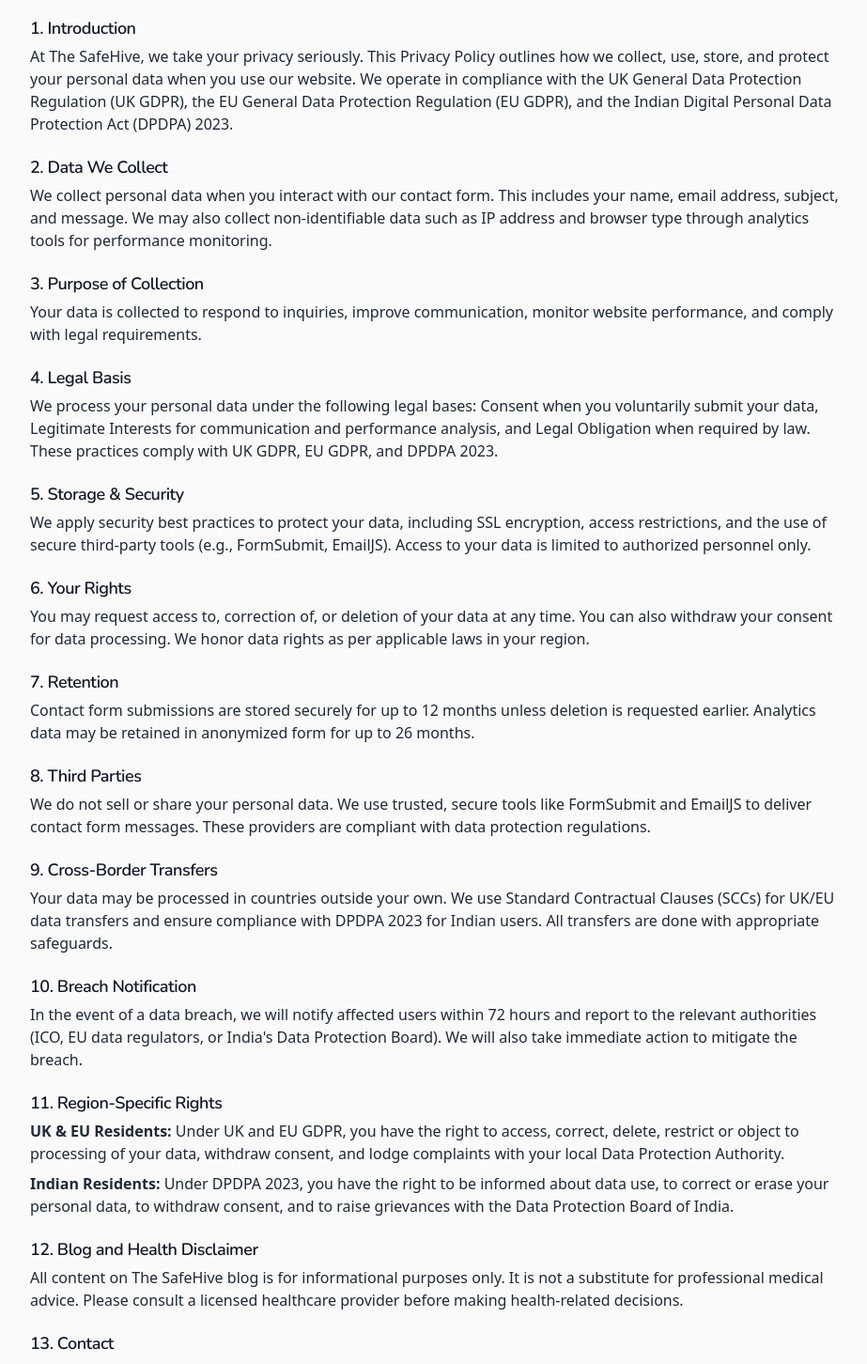
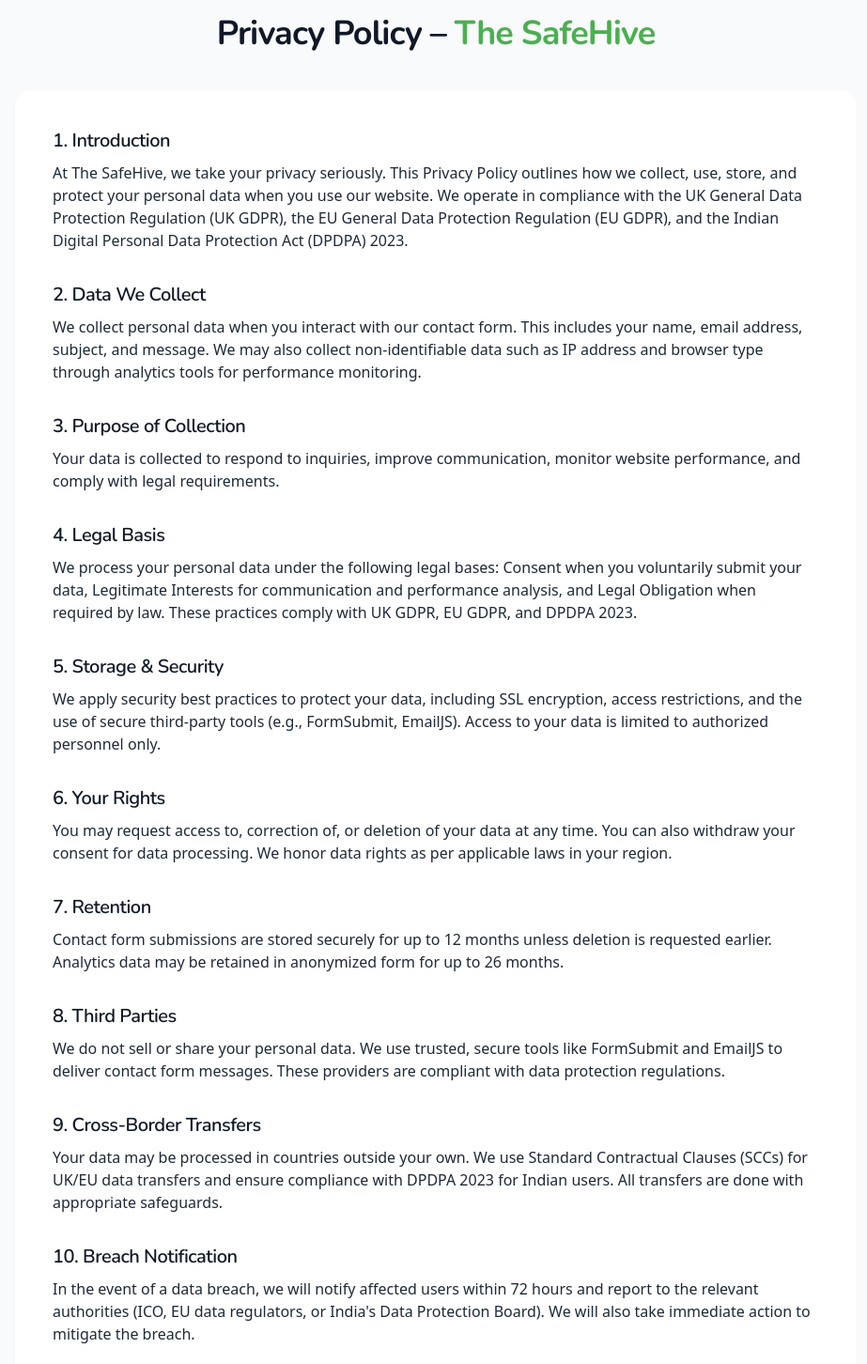
Before and after one commit to Bharathkumar1522/Thesafehive, a React (Vite) app: page /privacy-policy in a window 1280 px wide. Shown: the part 80-1532 px from the top of the page at 94% size, without its empty margins (176-1099 px from the left). Built offline with nearby package versions, Linux system fonts and the light colour scheme; a web font is replaced by a local one.

Commit message:
Enhance all three legal pages

```diff
--- /dev/null
+++ b/src/components/LegalPage.tsx
@@ -0,0 +1,69 @@
+import React from 'react';
+
+interface TocItem {
+  label: string;
+  href: string; // e.g., '#introduction'
+}
+
+interface LegalPageProps {
+  title: string;
+  children: React.ReactNode;
+  description?: string;
+  toc?: TocItem[]; // optional table of contents
+}
+
+function HighlightBrand({ text }: { text: string }) {
+  // Replace occurrences of The SafeHive or TheSafeHive with a green span
+  const parts = text.split(/(The\s?SafeHive)/g);
+  return (
+    <>
+      {parts.map((part, i) =>
+        part.match(/^The\s?SafeHive$/) ? (
+          <span key={i} className="text-green-600">{part}</span>
+        ) : (
+          <React.Fragment key={i}>{part}</React.Fragment>
+        )
+      )}
+    </>
+  );
+}
+
+export default function LegalPage({ title, children, description, toc }: LegalPageProps) {
+  return (
+    <section className="py-16 md:py-24 bg-gray-50">
+      <div className="container mx-auto px-4">
+        <div className="max-w-4xl mx-auto">
+          <header className="text-center mb-8 md:mb-10">
+            <h1 className="text-3xl md:text-4xl font-heading font-bold text-gray-900 mb-3">
+              <HighlightBrand text={title} />
+            </h1>
+            {description && (
+              <p className="text-base md:text-lg text-gray-600">{description}</p>
+            )}
+          </header>
+          {/* Optional anchor tag list */}
+          {/* {toc && toc.length > 0 && (
+            <nav aria-label="Table of contents" className="mb-6 md:mb-8">
+              <div className="bg-white rounded-xl shadow-sm p-4 md:p-5">
+                <h2 className="text-base md:text-lg font-semibold text-gray-900 mb-3">On this page</h2>
+                <ul className="list-disc pl-5 space-y-1 text-gray-700">
+                  {toc.map((item) => (
+                    <li key={item.href}>
+                      <a href={item.href} className="text-blue-600 hover:underline">
+                        {item.label}
+                      </a>
+                    </li>
+                  ))}
+                </ul>
+              </div>
+            </nav>
+          )} */}
+
+          <div className="bg-white rounded-2xl shadow-sm p-6 md:p-10 text-gray-800">
+            {children}
+          </div>
+        </div>
+      </div>
+    </section>
+  );
+}
--- /dev/null
+++ b/src/components/layout/LegalPage.tsx
@@ -0,0 +1,30 @@
+import React from 'react';
+
+interface LegalPageProps {
+  title: string;
+  children: React.ReactNode;
+  description?: string;
+}
+
+export default function LegalPage({ title, children, description }: LegalPageProps) {
+  return (
+    <section className="py-16 md:py-24 bg-gray-50">
+      <div className="container mx-auto px-4">
+        <div className="max-w-4xl mx-auto">
+          <header className="text-center mb-10 md:mb-12">
+            <h1 className="text-3xl md:text-4xl font-heading font-bold text-gray-900 mb-3">
+              {title}
+            </h1>
+            {description && (
+              <p className="text-base md:text-lg text-gray-600">{description}</p>
+            )}
+          </header>
+
+          <div className="bg-white rounded-2xl shadow-sm p-6 md:p-10 text-gray-800">
+            {children}
+          </div>
+        </div>
+      </div>
+    </section>
+  );
+}
--- a/src/pages/cookie-policy.tsx
+++ b/src/pages/cookie-policy.tsx
@@ -1,28 +1,37 @@
-// src/pages/CookiePolicy.tsx
 import React from "react";
+import LegalPage from "../components/LegalPage";
 
 export default function CookiePolicy() {
   return (
-    <div className="max-w-4xl mx-auto px-4 py-10 text-gray-800">
-      <h1 className="text-2xl font-semibold mb-6 text-center">Cookie Policy – The SafeHive</h1>
-
-      <section className="mb-6">
-        <h2 className="text-lg font-medium mb-1">1. Purpose and Scope</h2>
+    <LegalPage
+      title="Cookie Policy – The SafeHive"
+      toc={[
+        { label: "1. Purpose and Scope", href: "#purpose-and-scope" },
+        { label: "2. Consent Requirements", href: "#consent-requirements" },
+        { label: "3. Cookie Banner & Access", href: "#cookie-banner-and-access" },
+        { label: "4. What We Collect via Cookies", href: "#what-we-collect" },
+        { label: "5. Managing Cookies", href: "#managing-cookies" },
+        { label: "6. Record-Keeping and Compliance", href: "#record-keeping" },
+        { label: "7. India-Specific Compliance (DPDPA 2023)", href: "#india-specific" },
+      ]}
+    >
+      <section className="mb-8">
+        <h2 id="purpose-and-scope" className="scroll-mt-24 text-xl font-semibold text-gray-900 mb-2">1. Purpose and Scope</h2>
         <p>
           The SafeHive uses cookies and similar technologies to ensure a smooth and secure browsing experience,
           understand how visitors interact with our content, and make ongoing improvements to our website. Cookies are
           small files stored on your device that may be essential to site operation or optional depending on their use.
         </p>
-        <ul className="list-disc pl-5 mt-2">
+        <ul className="list-disc pl-5 mt-3 space-y-1">
           <li><strong>Essential Cookies</strong> – Necessary for core site functionality and security.</li>
           <li><strong>Non-Essential Cookies</strong> – Used for analytics, preferences, and performance insights. These require your consent.</li>
         </ul>
       </section>
 
-      <section className="mb-6">
-        <h2 className="text-lg font-medium mb-1">2. Consent Requirements</h2>
+      <section className="mb-8">
+        <h2 id="consent-requirements" className="scroll-mt-24 text-xl font-semibold text-gray-900 mb-2">2. Consent Requirements</h2>
         <p>We follow a consent-first approach in line with GDPR and DPDPA compliance.</p>
-        <ul className="list-disc pl-5 mt-2">
+        <ul className="list-disc pl-5 mt-3 space-y-1">
           <li>Non-essential cookies are only set after you provide explicit opt-in consent.</li>
           <li>You may choose to accept all, reject all, or manage preferences by category.</li>
           <li>No pre-selected options are used—your consent must be freely given.</li>
@@ -30,67 +39,67 @@ export default function CookiePolicy() {
         </ul>
       </section>
 
-      <section className="mb-6">
-        <h2 className="text-lg font-medium mb-1">3. Cookie Banner & Access</h2>
+      <section className="mb-8">
+        <h2 id="cookie-banner-and-access" className="scroll-mt-24 text-xl font-semibold text-gray-900 mb-2">3. Cookie Banner & Access</h2>
         <p>
           On your first visit, a cookie banner will appear to inform you about our cookie usage. It links directly to
-          this Cookie Policy and our{" "}
+          this Cookie Policy and our {" "}
           <a href="/privacy-policy" className="text-blue-600 underline">Privacy Policy</a>. The banner allows you to
           make informed choices about your cookie preferences.
         </p>
       </section>
 
-      <section className="mb-6">
-        <h2 className="text-lg font-medium mb-1">4. What We Collect via Cookies</h2>
+      <section className="mb-8">
+        <h2 id="what-we-collect" className="scroll-mt-24 text-xl font-semibold text-gray-900 mb-2">4. What We Collect via Cookies</h2>
         <p>Depending on your consent, the following data may be collected:</p>
-        <ul className="list-disc pl-5 mt-2">
+        <ul className="list-disc pl-5 mt-3 space-y-1">
           <li><strong>Essential Cookies</strong> – Session state, form security, load balancing, and preference storage (e.g., your cookie choice).</li>
           <li><strong>Functional Cookies</strong> – Language preferences, region selection, and accessibility settings.</li>
           <li><strong>Analytics Cookies</strong> – Anonymized usage statistics such as page views, bounce rates, and traffic sources (e.g., via Google Analytics).</li>
         </ul>
-        <p className="mt-2">
+        <p className="mt-3">
           If you decline non-essential cookies, essential cookies will still function to support website safety and accessibility,
           but no tracking or analytics will be performed.
         </p>
       </section>
 
-      <section className="mb-6">
-        <h2 className="text-lg font-medium mb-1">5. Managing Cookies</h2>
+      <section className="mb-8">
+        <h2 id="managing-cookies" className="scroll-mt-24 text-xl font-semibold text-gray-900 mb-2">5. Managing Cookies</h2>
         <p>You have full control over your cookie preferences:</p>
-        <ul className="list-disc pl-5 mt-2">
+        <ul className="list-disc pl-5 mt-3 space-y-1">
           <li>Adjust settings anytime via the on-site <strong>Cookie Settings</strong> link.</li>
           <li>Use your browser’s settings to block, delete, or restrict cookies.</li>
           <li>Note: Disabling certain cookies may impact site performance or accessibility.</li>
         </ul>
       </section>
 
-      <section className="mb-6">
-        <h2 className="text-lg font-medium mb-1">6. Record-Keeping and Compliance</h2>
+      <section className="mb-8">
+        <h2 id="record-keeping" className="scroll-mt-24 text-xl font-semibold text-gray-900 mb-2">6. Record-Keeping and Compliance</h2>
         <p>
           To comply with UK GDPR, EU GDPR, and India’s DPDPA 2023, we securely log and retain your cookie consent
           choices. This includes:
         </p>
-        <ul className="list-disc pl-5 mt-2">
+        <ul className="list-disc pl-5 mt-3 space-y-1">
           <li>Consent status (accepted, rejected, customized)</li>
           <li>Timestamp of action</li>
           <li>Browser and device type</li>
           <li>IP address (anonymized where applicable)</li>
         </ul>
-        <p className="mt-2">These records are used solely for legal compliance and not for tracking or profiling.</p>
+        <p className="mt-3">These records are used solely for legal compliance and not for tracking or profiling.</p>
       </section>
 
       <section>
-        <h2 className="text-lg font-medium mb-1">7. India-Specific Compliance (DPDPA 2023)</h2>
+        <h2 id="india-specific" className="scroll-mt-24 text-xl font-semibold text-gray-900 mb-2">7. India-Specific Compliance (DPDPA 2023)</h2>
         <p>
           As per the Digital Personal Data Protection Act 2023, any cookies that process personal data for Indian users—
           such as IP addresses, device IDs, or behavioral data—require informed user consent. We ensure that:
         </p>
-        <ul className="list-disc pl-5 mt-2">
+        <ul className="list-disc pl-5 mt-3 space-y-1">
           <li>Such data is not collected unless explicitly permitted.</li>
           <li>All processing is limited to the purpose shared at the time of consent.</li>
           <li>Users can withdraw cookie consent and request erasure of collected data at any time.</li>
         </ul>
       </section>
-    </div>
+    </LegalPage>
   );
 }
--- a/src/pages/privacy-policy.tsx
+++ b/src/pages/privacy-policy.tsx
@@ -1,83 +1,98 @@
-// src/pages/PrivacyPolicy.tsx
 import React from "react";
+import LegalPage from "../components/LegalPage";
 
 export default function PrivacyPolicy() {
   return (
-    <div className="max-w-4xl mx-auto px-4 py-10 text-gray-800">
-      <h1 className="text-2xl font-semibold mb-6 text-center">Privacy Policy – The SafeHive</h1>
-
-      <section className="mb-5">
-        <h2 className="text-lg font-medium mb-1">1. Introduction</h2>
+    <LegalPage
+      title="Privacy Policy – The SafeHive"
+      toc={[
+        { label: "1. Introduction", href: "#introduction" },
+        { label: "2. Data We Collect", href: "#data-we-collect" },
+        { label: "3. Purpose of Collection", href: "#purpose-of-collection" },
+        { label: "4. Legal Basis", href: "#legal-basis" },
+        { label: "5. Storage & Security", href: "#storage-and-security" },
+        { label: "6. Your Rights", href: "#your-rights" },
+        { label: "7. Retention", href: "#retention" },
+        { label: "8. Third Parties", href: "#third-parties" },
+        { label: "9. Cross-Border Transfers", href: "#cross-border-transfers" },
+        { label: "10. Breach Notification", href: "#breach-notification" },
+        { label: "11. Region-Specific Rights", href: "#region-specific-rights" },
+        { label: "12. Blog and Health Disclaimer", href: "#blog-and-health-disclaimer" },
+        { label: "13. Contact", href: "#contact" },
+      ]}
+    >
+      <section className="mb-8">
+        <h2 id="introduction" className="scroll-mt-24 text-xl font-semibold text-gray-900 mb-2">1. Introduction</h2>
         <p>
           At The SafeHive, we take your privacy seriously. This Privacy Policy outlines how we collect, use, store, and protect your personal data when you use our website. We operate in compliance with the UK General Data Protection Regulation (UK GDPR), the EU General Data Protection Regulation (EU GDPR), and the Indian Digital Personal Data Protection Act (DPDPA) 2023.
         </p>
       </section>
 
-      <section className="mb-5">
-        <h2 className="text-lg font-medium mb-1">2. Data We Collect</h2>
+      <section className="mb-8">
+        <h2 id="data-we-collect" className="scroll-mt-24 text-xl font-semibold text-gray-900 mb-2">2. Data We Collect</h2>
         <p>
           We collect personal data when you interact with our contact form. This includes your name, email address, subject, and message. We may also collect non-identifiable data such as IP address and browser type through analytics tools for performance monitoring.
         </p>
       </section>
 
-      <section className="mb-5">
-        <h2 className="text-lg font-medium mb-1">3. Purpose of Collection</h2>
+      <section className="mb-8">
+        <h2 id="purpose-of-collection" className="scroll-mt-24 text-xl font-semibold text-gray-900 mb-2">3. Purpose of Collection</h2>
         <p>
           Your data is collected to respond to inquiries, improve communication, monitor website performance, and comply with legal requirements.
         </p>
       </section>
 
-      <section className="mb-5">
-        <h2 className="text-lg font-medium mb-1">4. Legal Basis</h2>
+      <section className="mb-8">
+        <h2 id="legal-basis" className="scroll-mt-24 text-xl font-semibold text-gray-900 mb-2">4. Legal Basis</h2>
         <p>
           We process your personal data under the following legal bases: Consent when you voluntarily submit your data, Legitimate Interests for communication and performance analysis, and Legal Obligation when required by law. These practices comply with UK GDPR, EU GDPR, and DPDPA 2023.
         </p>
       </section>
 
-      <section className="mb-5">
-        <h2 className="text-lg font-medium mb-1">5. Storage & Security</h2>
+      <section className="mb-8">
+        <h2 id="storage-and-security" className="scroll-mt-24 text-xl font-semibold text-gray-900 mb-2">5. Storage & Security</h2>
         <p>
           We apply security best practices to protect your data, including SSL encryption, access restrictions, and the use of secure third-party tools (e.g., FormSubmit, EmailJS). Access to your data is limited to authorized personnel only.
         </p>
       </section>
 
-      <section className="mb-5">
-        <h2 className="text-lg font-medium mb-1">6. Your Rights</h2>
+      <section className="mb-8">
+        <h2 id="your-rights" className="scroll-mt-24 text-xl font-semibold text-gray-900 mb-2">6. Your Rights</h2>
         <p>
           You may request access to, correction of, or deletion of your data at any time. You can also withdraw your consent for data processing. We honor data rights as per applicable laws in your region.
         </p>
       </section>
 
-      <section className="mb-5">
-        <h2 className="text-lg font-medium mb-1">7. Retention</h2>
+      <section className="mb-8">
+        <h2 id="retention" className="scroll-mt-24 text-xl font-semibold text-gray-900 mb-2">7. Retention</h2>
         <p>
           Contact form submissions are stored securely for up to 12 months unless deletion is requested earlier. Analytics data may be retained in anonymized form for up to 26 months.
         </p>
       </section>
 
-      <section className="mb-5">
-        <h2 className="text-lg font-medium mb-1">8. Third Parties</h2>
+      <section className="mb-8">
+        <h2 id="third-parties" className="scroll-mt-24 text-xl font-semibold text-gray-900 mb-2">8. Third Parties</h2>
         <p>
           We do not sell or share your personal data. We use trusted, secure tools like FormSubmit and EmailJS to deliver contact form messages. These providers are compliant with data protection regulations.
         </p>
       </section>
 
-      <section className="mb-5">
-        <h2 className="text-lg font-medium mb-1">9. Cross-Border Transfers</h2>
+      <section className="mb-8">
+        <h2 id="cross-border-transfers" className="scroll-mt-24 text-xl font-semibold text-gray-900 mb-2">9. Cross-Border Transfers</h2>
         <p>
           Your data may be processed in countries outside your own. We use Standard Contractual Clauses (SCCs) for UK/EU data transfers and ensure compliance with DPDPA 2023 for Indian users. All transfers are done with appropriate safeguards.
         </p>
       </section>
 
-      <section className="mb-5">
-        <h2 className="text-lg font-medium mb-1">10. Breach Notification</h2>
+      <section className="mb-8">
+        <h2 id="breach-notification" className="scroll-mt-24 text-xl font-semibold text-gray-900 mb-2">10. Breach Notification</h2>
         <p>
           In the event of a data breach, we will notify affected users within 72 hours and report to the relevant authorities (ICO, EU data regulators, or India's Data Protection Board). We will also take immediate action to mitigate the breach.
         </p>
       </section>
 
-      <section className="mb-5">
-        <h2 className="text-lg font-medium mb-1">11. Region-Specific Rights</h2>
+      <section className="mb-8">
+        <h2 id="region-specific-rights" className="scroll-mt-24 text-xl font-semibold text-gray-900 mb-2">11. Region-Specific Rights</h2>
         <p className="mb-2">
           <strong>UK & EU Residents:</strong> Under UK and EU GDPR, you have the right to access, correct, delete, restrict or object to processing of your data, withdraw consent, and lodge complaints with your local Data Protection Authority.
         </p>
@@ -86,20 +101,20 @@ export default function PrivacyPolicy() {
         </p>
       </section>
 
-      <section className="mb-5">
-        <h2 className="text-lg font-medium mb-1">12. Blog and Health Disclaimer</h2>
+      <section className="mb-8">
+        <h2 id="blog-and-health-disclaimer" className="scroll-mt-24 text-xl font-semibold text-gray-900 mb-2">12. Blog and Health Disclaimer</h2>
         <p>
           All content on The SafeHive blog is for informational purposes only. It is not a substitute for professional medical advice. Please consult a licensed healthcare provider before making health-related decisions.
         </p>
       </section>
 
-      <section>
-        <h2 className="text-lg font-medium mb-1">13. Contact</h2>
+      <section className="mt-8">
+        <h2 id="contact" className="scroll-mt-24 text-xl font-semibold text-gray-900 mb-2">13. Contact</h2>
         <p>
           For any questions, concerns, or to exercise your privacy rights, please contact us at: <br />
-          <strong>Email:</strong> [Insert your privacy email]
+          <strong>Email:</strong> thesafehive2025@gmail.com
         </p>
       </section>
-    </div>
+    </LegalPage>
   );
 }
--- a/src/pages/terms-of-service.tsx
+++ b/src/pages/terms-of-service.tsx
@@ -1,13 +1,23 @@
-// src/pages/TermsOfService.tsx
 import React from "react";
+import LegalPage from "../components/LegalPage";
 
 export default function TermsOfService() {
   return (
-    <div className="max-w-4xl mx-auto px-4 py-10 text-gray-800">
-      <h1 className="text-2xl font-semibold mb-6 text-center">Terms of Service – The SafeHive</h1>
-
-      <section className="mb-5">
-        <h2 className="text-lg font-medium mb-1">1. Use of Website</h2>
+    <LegalPage
+      title="Terms of Service – The SafeHive"
+      toc={[
+        { label: "1. Use of Website", href: "#use-of-website" },
+        { label: "2. No Commercial Transactions", href: "#no-commercial-transactions" },
+        { label: "3. Contact Form Usage", href: "#contact-form-usage" },
+        { label: "4. Intellectual Property", href: "#intellectual-property" },
+        { label: "5. Prohibited Use", href: "#prohibited-use" },
+        { label: "6. Jurisdiction and Legal Framework", href: "#jurisdiction-and-legal-framework" },
+        { label: "7. Consent and Agreement", href: "#consent-and-agreement" },
+        { label: "8. Contact", href: "#contact" },
+      ]}
+    >
+      <section className="mb-8">
+        <h2 id="use-of-website" className="scroll-mt-24 text-xl font-semibold text-gray-900 mb-2">1. Use of Website</h2>
         <p>
           The SafeHive provides a platform for sharing content related to healthy, natural, and harm-free living.
           You agree to use the site for personal, lawful, and non-commercial purposes. You must not misuse,
@@ -16,8 +26,8 @@ export default function TermsOfService() {
         </p>
       </section>
 
-      <section className="mb-5">
-        <h2 className="text-lg font-medium mb-1">2. No Commercial Transactions</h2>
+      <section className="mb-8">
+        <h2 id="no-commercial-transactions" className="scroll-mt-24 text-xl font-semibold text-gray-900 mb-2">2. No Commercial Transactions</h2>
         <p>
           The SafeHive does not sell or promote any products or services. This website is purely informational and
           offers general awareness content with a contact form for inquiries. No financial transactions or commercial
@@ -25,8 +35,8 @@ export default function TermsOfService() {
         </p>
       </section>
 
-      <section className="mb-5">
-        <h2 className="text-lg font-medium mb-1">3. Contact Form Usage</h2>
+      <section className="mb-8">
+        <h2 id="contact-form-usage" className="scroll-mt-24 text-xl font-semibold text-gray-900 mb-2">3. Contact Form Usage</h2>
         <p>
           You may voluntarily submit your name, email, subject, and message through our contact form. You agree not to
           submit spam, offensive, illegal, or malicious content. Submissions are subject to moderation and may be
@@ -34,8 +44,8 @@ export default function TermsOfService() {
         </p>
       </section>
 
-      <section className="mb-5">
-        <h2 className="text-lg font-medium mb-1">4. Intellectual Property</h2>
+      <section className="mb-8">
+        <h2 id="intellectual-property" className="scroll-mt-24 text-xl font-semibold text-gray-900 mb-2">4. Intellectual Property</h2>
         <p>
           All original content on this site—including text, branding, blog posts, and certain AI-generated visuals—is
           the property of The SafeHive or used under proper license. You may share content for personal or educational
@@ -44,8 +54,8 @@ export default function TermsOfService() {
         </p>
       </section>
 
-      <section className="mb-5">
-        <h2 className="text-lg font-medium mb-1">5. Prohibited Use</h2>
+      <section className="mb-8">
+        <h2 id="prohibited-use" className="scroll-mt-24 text-xl font-semibold text-gray-900 mb-2">5. Prohibited Use</h2>
         <p>
           You must not engage in activities that harm the website or its users. This includes spamming, hacking,
           attempting unauthorized access, impersonation, or posting unlawful, hateful, or misleading content.
@@ -53,8 +63,8 @@ export default function TermsOfService() {
         </p>
       </section>
 
-      <section className="mb-5">
-        <h2 className="text-lg font-medium mb-1">6. Jurisdiction and Legal Framework</h2>
+      <section className="mb-8">
+        <h2 id="jurisdiction-and-legal-framework" className="scroll-mt-24 text-xl font-semibold text-gray-900 mb-2">6. Jurisdiction and Legal Framework</h2>
         <p className="mb-2">These Terms are governed by the laws of the following jurisdictions based on user location:</p>
         <ul className="list-disc pl-5 space-y-1">
           <li><strong>United Kingdom:</strong> Consumer Rights Act 2015, UK GDPR</li>
@@ -63,22 +73,22 @@ export default function TermsOfService() {
         </ul>
       </section>
 
-      <section className="mb-5">
-        <h2 className="text-lg font-medium mb-1">7. Consent and Agreement</h2>
+      <section className="mb-8">
+        <h2 id="consent-and-agreement" className="scroll-mt-24 text-xl font-semibold text-gray-900 mb-2">7. Consent and Agreement</h2>
         <p>
           By using this website and submitting the contact form, you confirm that you have read and agreed to these
-          Terms of Service and our{" "}
+          Terms of Service and our {" "}
           <a href="/privacy-policy" className="text-blue-600 underline">Privacy Policy</a>. Continued use of the site
           after updates to these terms implies acceptance of the changes.
         </p>
       </section>
 
       <section>
-        <h2 className="text-lg font-medium mb-1">8. Contact</h2>
+        <h2 id="contact" className="scroll-mt-24 text-xl font-semibold text-gray-900 mb-2">8. Contact</h2>
         <p>
           For any questions regarding these Terms of Service, please contact us.<br />
         </p>
       </section>
-    </div>
+    </LegalPage>
   );
 }
```
